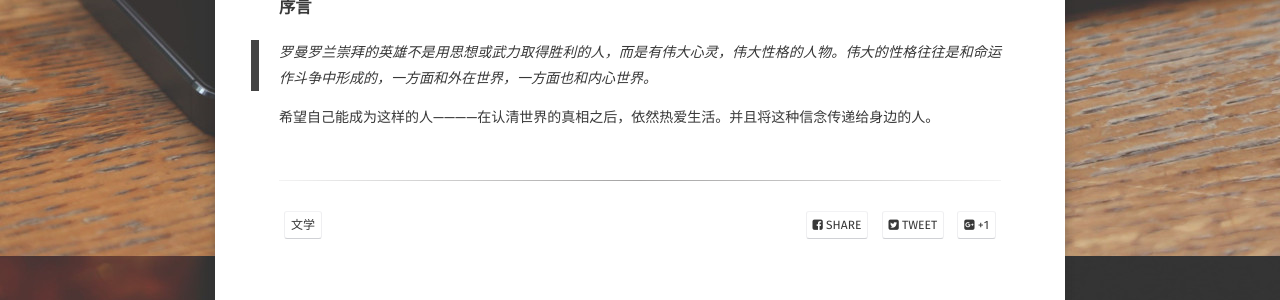
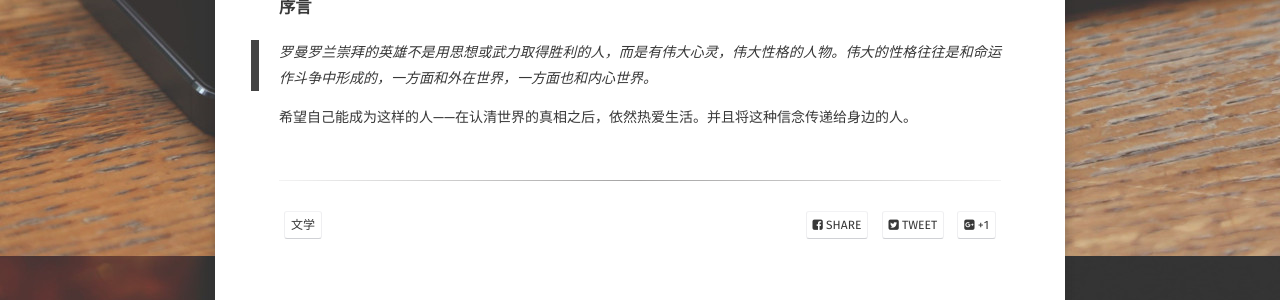
Before and after one commit to TokenJan/TokenJan.github.io, a Jekyll site: the page built from _posts/2017-06-15-约翰克里斯多夫.md, in a window 1280 px wide. Shown: the part 834-1134 px from the top of the page. Built offline with Jekyll 4.4.1, drawn with Linux system fonts in a browser that asks for light colours; some web fonts are replaced; comment, search, counter and statistics services are not loaded.

Commit message:
fix symbol mistake

```diff
--- a/_posts/2017-06-15-约翰克里斯多夫.md
+++ b/_posts/2017-06-15-约翰克里斯多夫.md
@@ -15,4 +15,4 @@ tag:
 ### 序言
 >罗曼罗兰崇拜的英雄不是用思想或武力取得胜利的人，而是有伟大心灵，伟大性格的人物。伟大的性格往往是和命运作斗争中形成的，一方面和外在世界，一方面也和内心世界。
 
-希望自己能成为这样的人————在认清世界的真相之后，依然热爱生活。并且将这种信念传递给身边的人。
+希望自己能成为这样的人——在认清世界的真相之后，依然热爱生活。并且将这种信念传递给身边的人。
```
